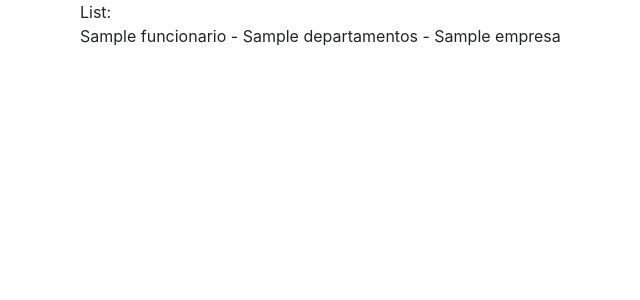
After one commit to ismairdrs/gestao_rh, a Django app: template apps/funcionarios/templates/funcionarios/funcionario_list.html in a window 1280 px wide. The commit adds this page. Shown: the top 300 px of the page, without its empty margins (5-645 px from the left). Run offline with Django 3.2, Linux system fonts and the light colour scheme; the template is opened without the code that fills it: most values are stand-ins (such as "Sample title", 1, 10 or a date in 2020); some libraries are stand-ins or nearby versions.

Commit message:
listagem de funcionarios implementada

```diff
--- a/apps/core/templates/core/index.html
+++ b/apps/core/templates/core/index.html
@@ -4,6 +4,7 @@
     <div class="row">
         <div class="col-sm">
             Olá, {{ usuario.funcionario.nome }}
+            <a href="{% url 'list_funcionarios' %}">Gerenciar Funcionários</a>
         </div>
         <div class="col-sm">
             <a href="{% url 'logout' %}">Logout</a>
--- /dev/null
+++ b/apps/funcionarios/templates/funcionarios/funcionario_list.html
@@ -0,0 +1,7 @@
+{% extends 'base.html' %}
+{% block main %}
+    List: <br>
+    {% for funcionario in object_list %}
+         {{ funcionario.nome }} - {{ funcionario.departamentos }} - {{ funcionarios.empresa }} <br>
+    {% endfor %}
+{% endblock %}aaaaaaaaaaaaa
--- a/apps/funcionarios/templates/funcionarios/index.html
+++ b/apps/funcionarios/templates/funcionarios/index.html
@@ -1,4 +1,6 @@
 {% extends 'base.html' %}
 {% block main %}
-<h1>Pag Funcionarios</h1>
+{% for funcionario in object_list %}
+     {{ funcionario.nome }}
+{% endfor %}
 {% endblock %}
--- a/apps/funcionarios/urls.py
+++ b/apps/funcionarios/urls.py
@@ -1,8 +1,8 @@
 from django.urls import path, include
-from .views import home
+from .views import FuncionariosList
 
 
 urlpatterns = [
-    path('', home),
+    path('', FuncionariosList.as_view(), name='list_funcionarios'),
 
 ]
```
Also changed, not shown: apps/funcionarios/views.py (+8 -2 lines).
